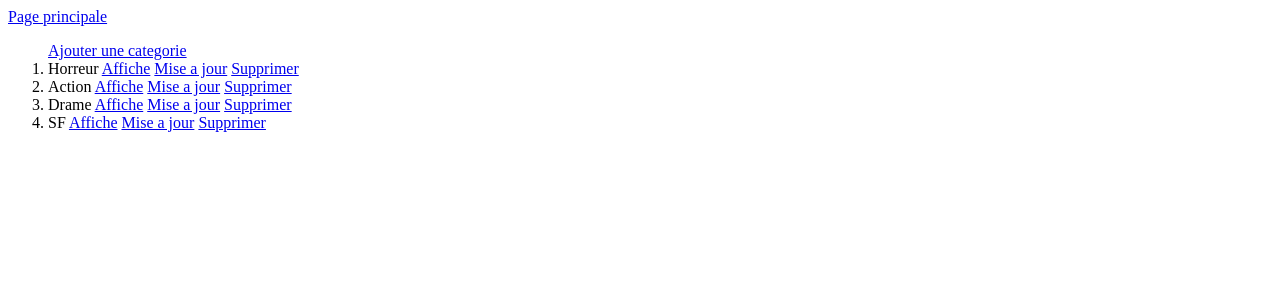
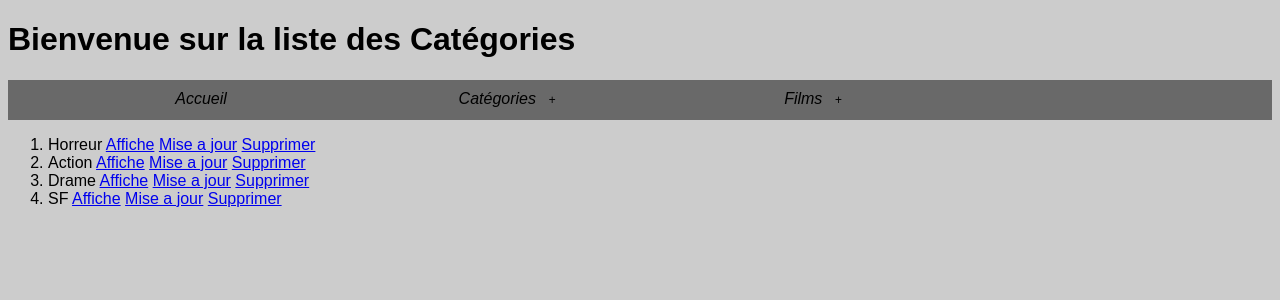
Before and after one commit to Mariusbre/sae23_filmographie, a Django app: page /appfilmo/categorie/index_cat/ in a window 1280 px wide. Shown: the top 300 px of the page. Run offline with Django 4.2, Linux system fonts and the light colour scheme; data comes from the database, SQL or seed files in the repository; parts of the project's set-up code (start-up, migrations or seed data) failed here and were passed over.

Commit message:
Update index_cat.html

```diff
--- a/filmographie/appfilmo/templates/appfilmo/categorie/index_cat.html
+++ b/filmographie/appfilmo/templates/appfilmo/categorie/index_cat.html
@@ -1,13 +1,15 @@
-<!DOCTYPE html>
-<html lang="en">
-<head>
-    <meta charset="UTF-8">
-    <title>Catégorie</title>
-</head>
-<body>
-<a href="/appfilmo/index_main">Page principale</a>
+{% extends "appfilmo/accueil.html" %}
+
+{% block title %}
+    Liste des catégories
+{% endblock %}
+
+{% block h1 %}
+    Bienvenue sur la liste des Catégories
+{% endblock %}
+
+{% block content %}
 <ol>
-    <a href="/appfilmo/categorie/formulaire_cat">Ajouter une categorie</a>
     {% for l in liste %}
     <li> {{l}}
         <a href="/appfilmo/categorie/affiche_categorie/{{l.id}}/">Affiche</a>
@@ -15,6 +17,7 @@
         <a href="/appfilmo/categorie/delete_cat/{{l.id}}/">Supprimer</a>
     </li>
     {% endfor %}
+
 </ol>
-</body>
-</html>
+
+{% endblock content %}
```
